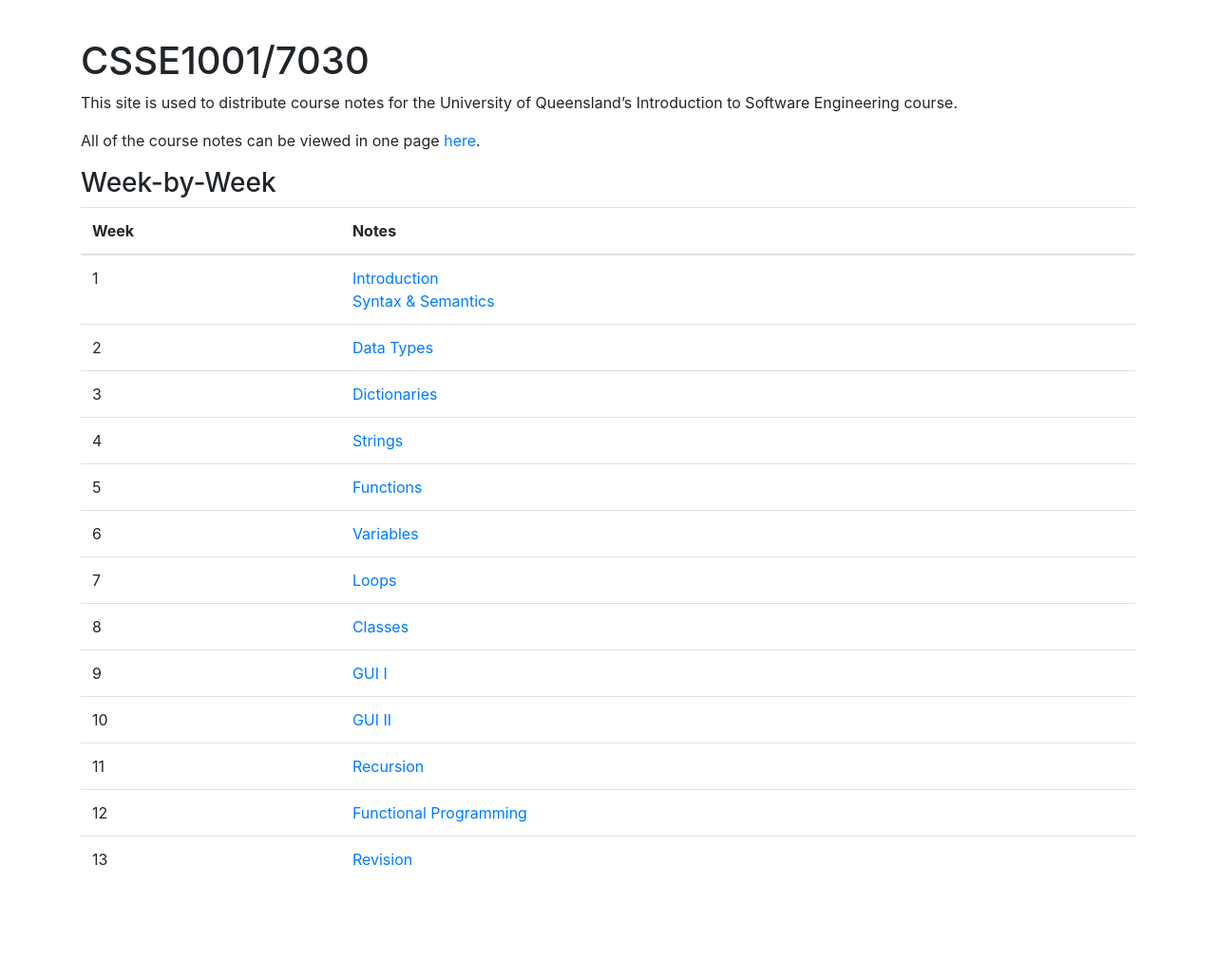
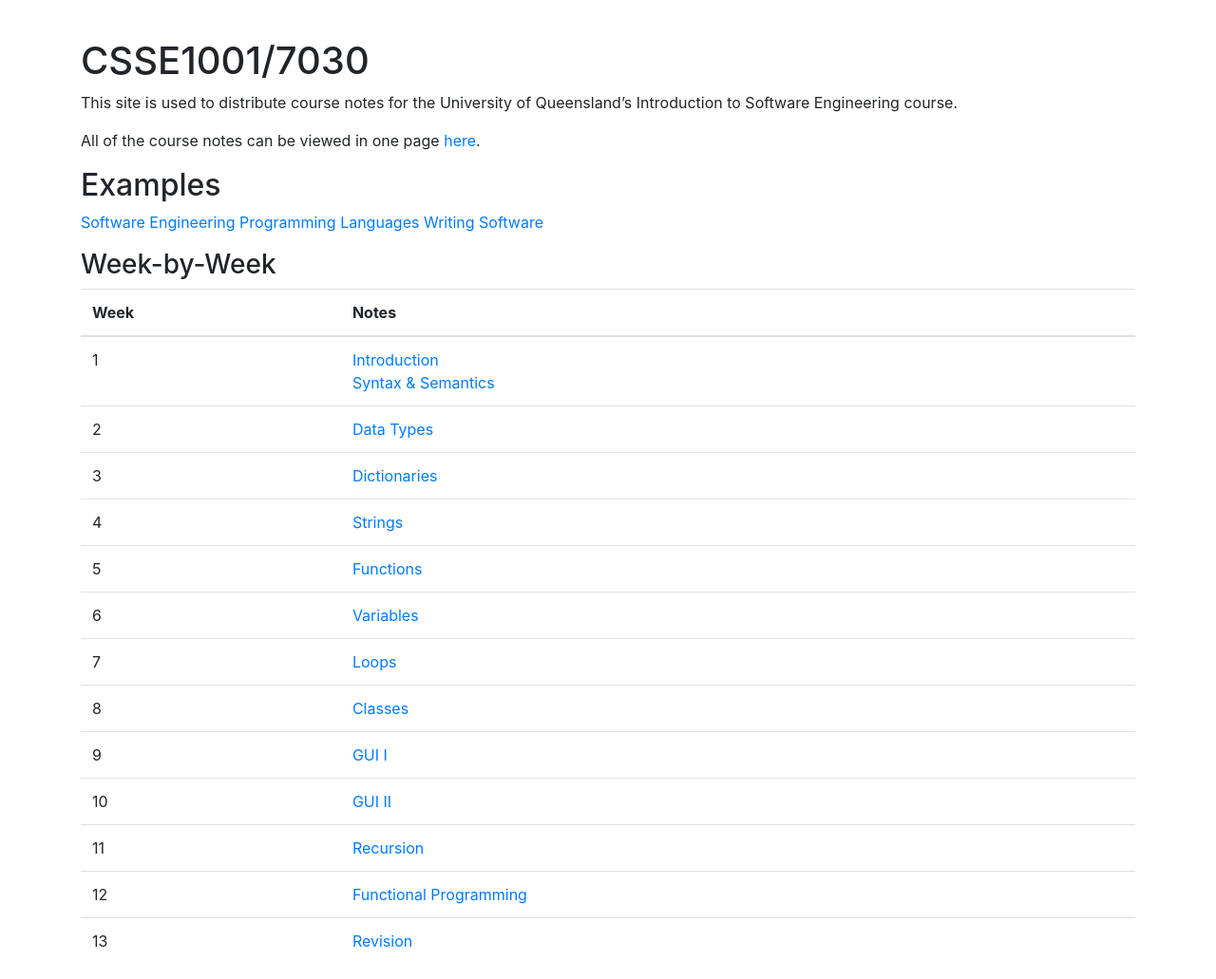
Before and after one commit to BraeWebb/csse1001, a Jekyll site: the page built from index.md, in a window 1280 px wide. Shown: the whole page at 95% size. Built offline with Jekyll 4.4.1, drawn with Linux system fonts in a browser that asks for light colours; before the commit the page ends 945 px from its top, so only the background shows below that.

Commit message:
Couple of functional links

```diff
--- a/index.md
+++ b/index.md
@@ -8,6 +8,11 @@ layout: default
 This site is used to distribute course notes for the University of Queensland's Introduction to Software Engineering course.
 
 All of the course notes can be viewed in one page [here](/notes/all).
+
+## Examples
+[Software Engineering](/notes/software-engineering)
+[Programming Languages](/notes/programming-languages)
+[Writing Software](/notes/writing-software)
 
 ### Week-by-Week
 
```
